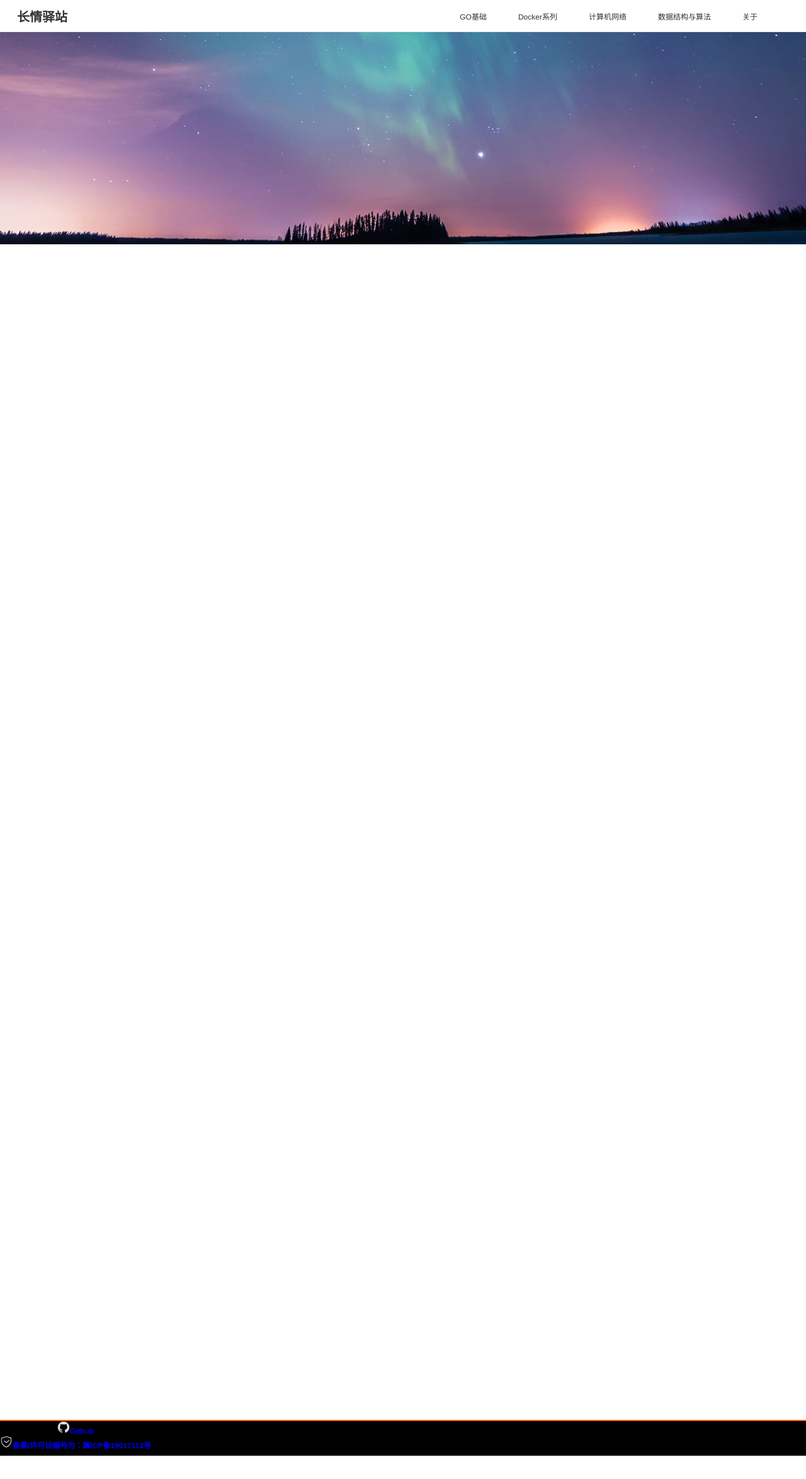
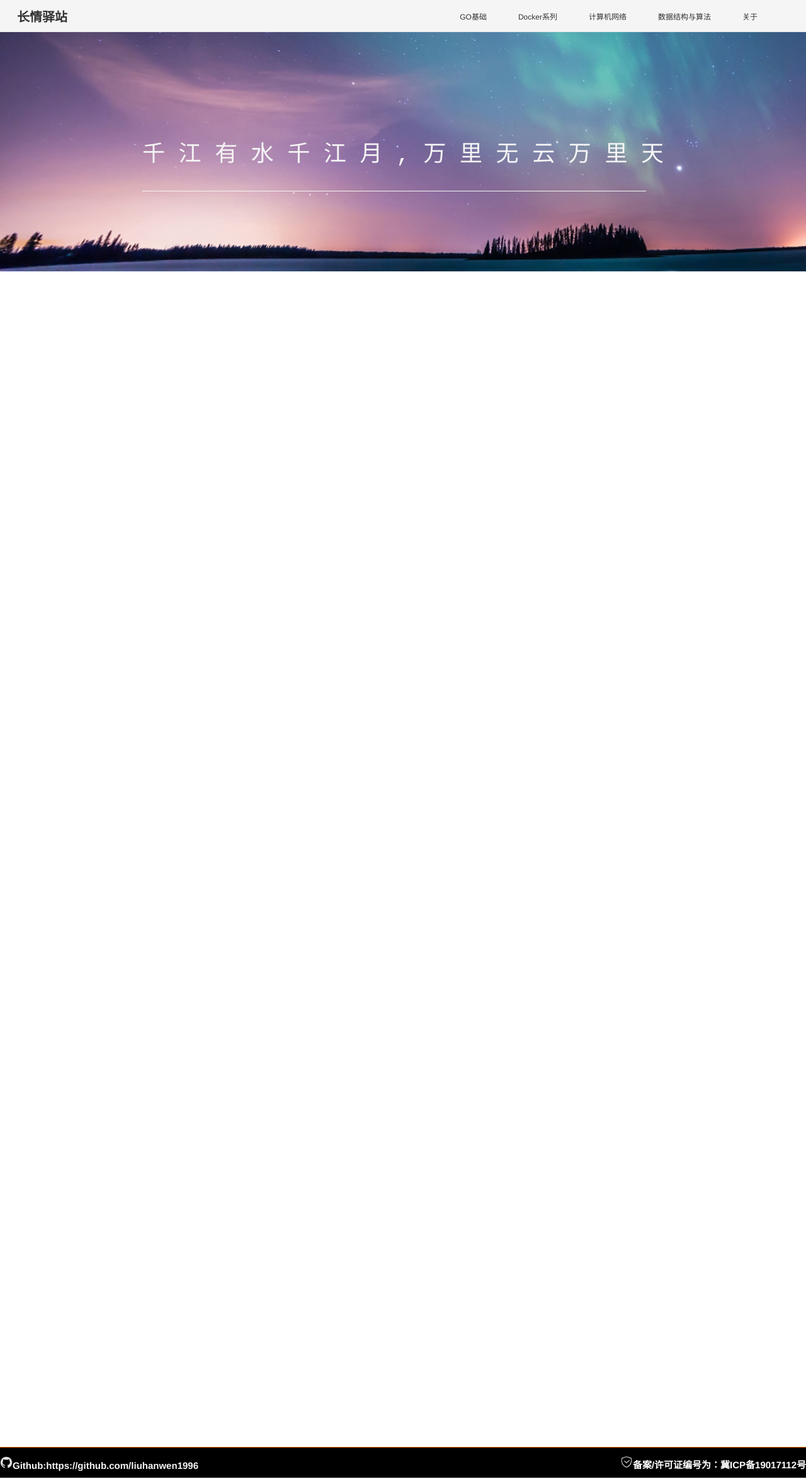
Before and after one commit to lhw1116/feelingliublog, a Vue app: page / in a window 1280 px wide. Shown: the whole page at 63% size. Before the commit the page ends 2312 px from the top, so only its background shows below. Built offline with nearby package versions, Linux system fonts and the light colour scheme; what vue-cookie would draw is missing.

Commit message:
change something

```diff
--- a/src/components/NavFooter.vue
+++ b/src/components/NavFooter.vue
@@ -2,10 +2,10 @@
     <div class="nav-footer">
         <div class="container">
             <div class="left">
-                <a href="https://github.com/liuhanwen1996" target="_blank"><img src="../assets/github.png" height="20px">Github</a>
+                <a href="https://github.com/liuhanwen1996" target="_blank"><img src="../assets/github.png" height="20px">Github:https://github.com/liuhanwen1996</a>
             </div>
             <div class="left">
-                <a href="javascript:;"><img src="../assets/beian.png" height="20px">备案/许可证编号为：冀ICP备19017112号</a>
+                <p><img src="../assets/beian.png" height="20px">备案/许可证编号为：冀ICP备19017112号</p>
             </div>
         </div>
     </div>
@@ -19,11 +19,19 @@
 
 <style lang="scss">
     .nav-footer{
+        .container{
+            height: 50px;
+            width: 1560px;
+            display: flex;
+            justify-content: space-between;
+            align-items: center;
+            margin-right: auto;
+            margin-left: auto;
+        }
         display: flex;
-        height: 55px;
+        height: 48px;
         background-color:black;
-        border-top: 2px solid #FF6600;
-        justify-content: space-between;
+        border-top: 1px solid #FF6600;
         //text-align: center;
         font-weight: bold;
         font-size: 12px;
@@ -32,6 +40,11 @@
         .left{
             a{
                 text-align: center;
+                font-size: 15px;
+                color: #F5F5F5;
+            }
+            p{
+                font-size: 15px;
             }
         }
     }
--- a/src/components/NavHeader.vue
+++ b/src/components/NavHeader.vue
@@ -12,13 +12,15 @@
                     <li><a href="javascript:;">数据结构与算法</a></li>
                     <li><a href="javascript:;">关于</a></li>
                 </ul>
+
+
             </div>
         </div>
     </div>
 </template>
 <script>
     export default {
-        name:'nav-header'
+        name:'nav-header',
     }
 </script>
 
@@ -26,6 +28,10 @@
     .header{
         height: 50px;
         border-bottom: #e5e5e5 solid 1px;
+        background: #F5F5F5;
+        margin-right: auto;
+        margin-left: auto;
+        //position: fixed;
         .container{
             height: 50px;
             width: 1226px;
--- a/src/components/PicPlug.vue
+++ b/src/components/PicPlug.vue
@@ -1,6 +1,9 @@
 <template>
     <div class="pic-plug">
-
+        <div class="container">
+            <div class="toper"><pre>千 江 有 水 千 江 月 , 万 里 无 云 万 里 天</pre></div>
+            <div class="line"></div>
+        </div>
     </div>
 </template>
 
@@ -12,7 +15,23 @@
 
 <style lang="scss">
     .pic-plug{
-        height: 337px;
-        background: url("./../assets/background.jpg") no-repeat center;
+        height: 380px;
+        //background: url("./../assets/background.jpg") repeat center;
+        background-image: url("./../assets/background.jpg");
+        background-size: cover;
+        display:flex;
+        justify-content:center;
+        align-items:center;
+        .container{
+            display: inline-block;
+            font-size: 36px;
+            color: #F5F5F5;
+            .line{
+                width: 800px;
+                height: 1px;
+                background: #F5F5F5;
+            }
+        }
+
     }
 </style>
--- a/src/pages/articles.vue
+++ b/src/pages/articles.vue
@@ -1,12 +1,13 @@
 <template>
-    <div>
-        articles
-    </div>
+    <el-tabs v-model="activeName" @tab-click="handleClick">
+        <el-tab-pane label="用户管理" name="first"></el-tab-pane>
+        <el-tab-pane label="配置管理" name="second"></el-tab-pane>
+        <el-tab-pane label="角色管理" name="third"></el-tab-pane>
+        <el-tab-pane label="定时任务补偿" name="fourth"></el-tab-pane>
+    </el-tabs>
 </template>
-
 <script>
-
-export default {
-    name:'articles',
-}
+    export default {
+        name:'articles',
+    };
 </script>
--- a/src/router.js
+++ b/src/router.js
@@ -2,6 +2,7 @@ import Vue from 'vue'
 import Router from 'vue-router'
 import Home from './pages/home'
 import Login from './pages/login'
+import Articles from './pages/articles'
 import 'element-ui/lib/theme-chalk/index.css';
 import lang from 'element-ui/lib/locale/lang/en'
 import locale from 'element-ui/lib/locale'
@@ -20,6 +21,11 @@ export default new Router({
             path:'/login',
             name:'login',
             component:Login,
+       },
+       {
+           path:'/articles',
+           name:'articles',
+           component:Articles,
        }
     ]
 });
```
